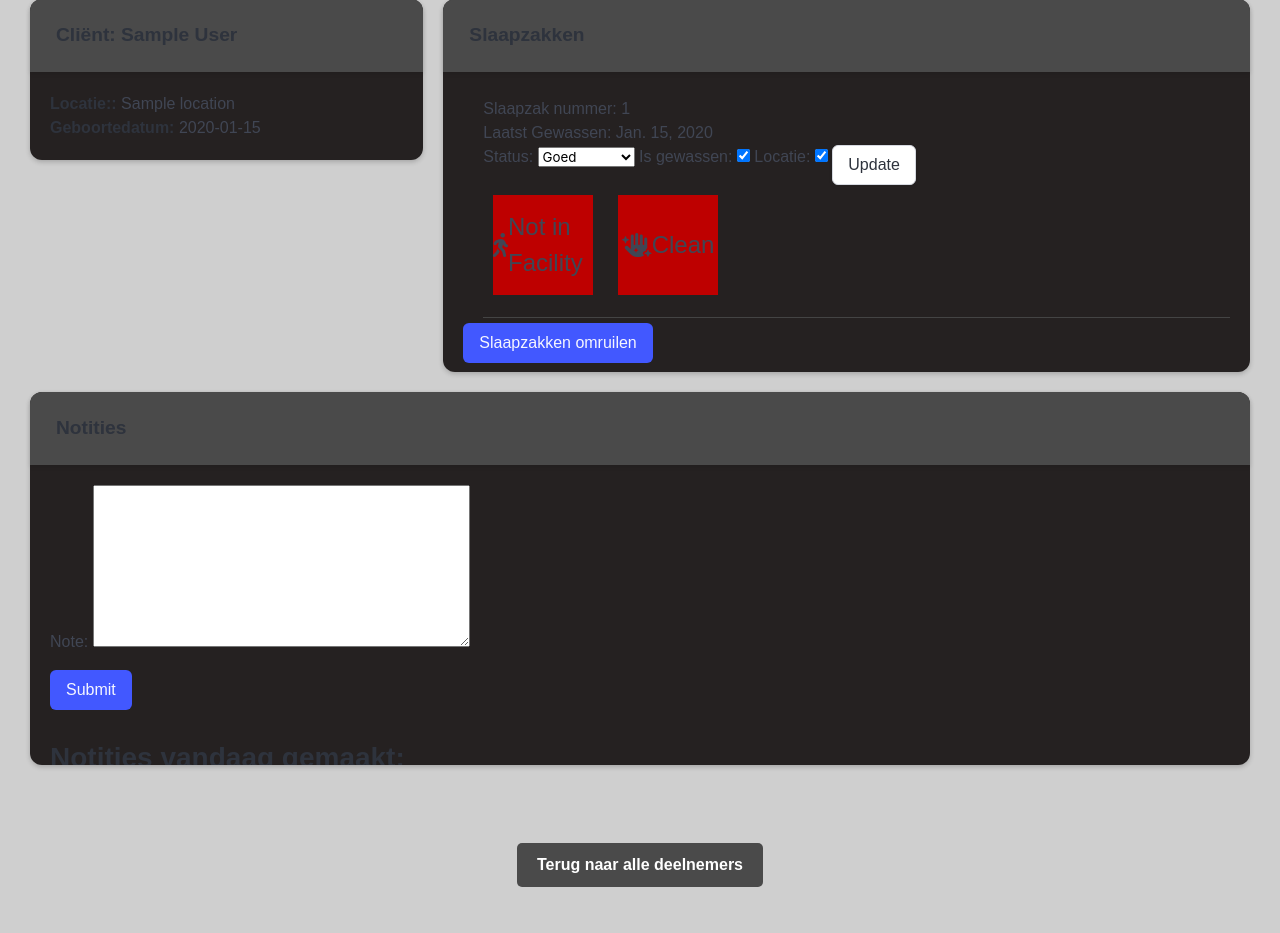
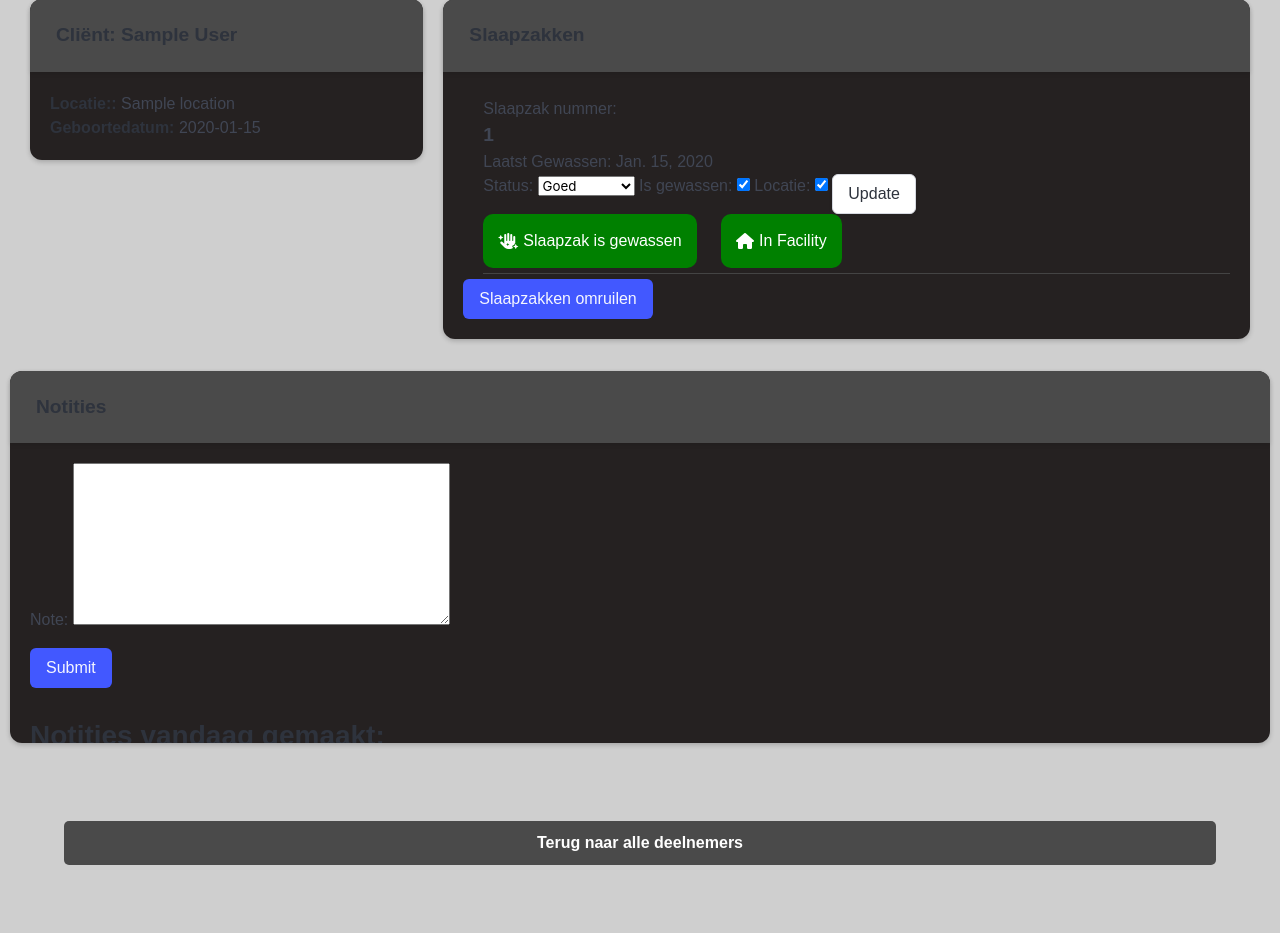
Before and after one commit to cameroncodeert/Sleeping-Bag-Project-Cameron-, a Django app: page /participants/1/ in a window 1280 px wide. Shown: the part 89-1022 px from the top of the page. Run offline with Django 4.2, Linux system fonts and the light colour scheme; a user stored in the database is signed in; tables that the repository leaves empty hold one stand-in row (values such as "Sample post").

Commit message:
added interactive buttons to change the status of in facility and is washed

```diff
--- a/Notes/templates/Notes/index.html
+++ b/Notes/templates/Notes/index.html
@@ -53,7 +53,7 @@
                 </ul>
             </div>
 
-            <h2 class="subtitle">Oudere notities:</h2>
+            <h2 class="subtitle">Eerder gemaakte notities:</h2>
             <div class="content notes">
                 <ul>
                     {% for note in new_notes %}
--- a/Participant/templates/Participant/participant_detail.html
+++ b/Participant/templates/Participant/participant_detail.html
@@ -35,47 +35,41 @@
                     <li>
                         <form method="POST" action="{% url 'bags:update' bag.pk %}">
                             {% csrf_token %}
-                            <p>Slaapzak nummer: {{ bag.pk }}</p>
+                            <p>Slaapzak nummer:</p><span class="bag-id">{{ bag.pk }}</span>
                             <p>Laatst Gewassen: {{ bag.last_washing_cycle }}</p>
                             {{ form }}
-                            <button class="button" type="submit">Update</button>
+                            <button class="button update" type="submit">Update</button>
                         </form>
-                        <div class="card-container">
-                            <input type="checkbox" class="is-in-facility" {% if bag.is_in_facility %}checked{% endif %}>
-                            <div class="card-flip">
-                                <div class="card-front">
-                                    <i class="fas fa-home"></i> <p>In Facility</p>
-                                </div>
-                                <div class="card-back">
-                                    <i class="fas fa-walking"></i> <p>Not in Facility</p>
-                                </div>
-                            </div>
+                        <div class="button-wrapper" data-name="is_washed" role='button'>
+                            <input type="checkbox"  style="display: none;" {% if bag.is_washed %}checked{% endif %}>
+                            {% if bag.is_washed %}
+                            <i class="fas fa-hand-sparkles" style="margin-right: 5px;"></i> <p style="margin: 0;">Slaapzak is gewassen</p>
+                            {%else %}
+                            <i class="fas fa-broom" style="margin-right: 5px;"></i> <p style="margin: 0;">Slaapzak is toe aan een wasbeurt </p>
+                            {%endif%}
                         </div>
-
-                        <div class="card-container">
-                            <input type="checkbox" class="is-clean" {% if bag.is_washed %}checked{% endif %}>
-                            <div class="card-flip">
-                                <div class="card-front">
-                                    <i class="fas fa-mud"></i> <p>Dirty</p>
-                                </div>
-                                <div class="card-back">
-                                    <i class="fas fa-hand-sparkles"></i> <p>Clean</p>
-                                </div>
-                            </div>
+                        <div class="button-wrapper left-margin" data-name="is_in_facility" role='button' >
+                            <input type="checkbox"  style="display: none;" {% if bag.is_in_facility %}checked{% endif %}>
+                            {% if bag.is_in_facility %}
+                            <i class="fas fa-home" style="margin-right: 5px;"></i> <p style="margin: 0;">In Facility</p>
+                            {%else %}
+                            <i class="fas fa-walking" style="margin-right: 5px;"></i> <p style="margin: 0;">Not In Facility</p>
+                            {%endif%}
                         </div>
                     </li>
-                    {% empty %}
-                    <li>Geen slaapzakken gevonden.</li>
-                    {% endfor %}
+                        {% empty %}
+                        <li>Geen slaapzakken gevonden.</li>
+                        {% endfor %}
 
-                </ul>
+                    </ul>
+                    <a href="javascript:void(0);" class="btn btn-primary swap-button" data-participant-id="{{ participant.id }}">
+                        <button class="button is-link">Slaapzakken omruilen</button></a>
+                </div>
 
                 <!-- <a href="{% url 'bags:swap_bag' participant.id %}"
                  class="btn btn-primary" >
                     <button class="button is-link">Slaapzakken omruilen</button></a> -->
 
-                <a href="javascript:void(0);" class="btn btn-primary swap-button" data-participant-id="{{ participant.id }}">
-                    <button class="button is-link">Slaapzakken omruilen</button></a>
                 <!-- Swap Button, rendered conditionnaly if we have two sleeping bags, one sleeping is dirty and the other one is clean and in the facility -->
                 <!-- {% with bag_1=bags_forms_ext.0%}
                  <p>{{bags_forms_ext.0.0.is_washed}}</p> -->
@@ -141,7 +135,7 @@
                 </ul>
             </div>
 
-            <h2 class="subtitle">Oudere notities:</h2>
+            <h2 class="subtitle">Eerder gemaakte notities:</h2>
             <div class="content notes">
                 <ul>
                     {% for note in new_notes %}
@@ -174,6 +168,25 @@
 
 <script>
 $(document).ready(function() {
+    $('.button-wrapper').click(function(){
+        // change the checked status of the current checkbox
+        const form = $(this).siblings().first().get(0)
+        // var checkbox = form.find('.is-in-facility');
+        // # var checkbox = $(this).siblings('input.is-in-facility');
+
+        const fieldToChange = $(this).data('name')
+        // console.log('here')
+        const inputToChange = form.querySelector(`input[type="checkbox"][name="${fieldToChange}"]`)
+        // console.log("input", inputToChange)
+        inputToChange.checked = !inputToChange.checked
+
+
+        // press the update button
+        const updateButton = form.querySelector('.update')
+        updateButton.click()
+        updateButton.disabled = true
+    })
+
     $('.swap-button').click(function() {
         var participantId = $(this).data('participant-id');
         var ajaxUrl = `{% url 'bags:swap_bag' 0 %}`.replace('0', participantId);
@@ -244,10 +257,12 @@
         });
     });
 });
+console.log(document.querySelectorAll('.is-in-facility, .is-clean'))
 
 document.querySelectorAll('.is-in-facility, .is-clean').forEach(checkbox => {
     checkbox.addEventListener('change', function() {
         const cardFlip = this.nextElementSibling;
+        console.log('cardFlip', cardFlip)
         cardFlip.style.transition = 'transform 0.6s';
         if (this.checked) {
             cardFlip.style.transform = 'rotateY(180deg)';
--- a/Participant/views.py
+++ b/Participant/views.py
@@ -53,7 +53,7 @@
 @login_required
 def participant_detail(request, id):
     participant = get_object_or_404(Participant, pk=id)
-    sleeping_bags = SleepingBags.objects.filter(linked_participant=participant).order_by('-is_washed')
+    sleeping_bags = SleepingBags.objects.filter(linked_participant=participant)
     bags_forms = [SleepingBagsForm(instance=sleeping_bag) for sleeping_bag in sleeping_bags]
     bags_forms_ext = zip(sleeping_bags, bags_forms)
 
--- a/static/css/main.css
+++ b/static/css/main.css
@@ -224,9 +224,14 @@
     flex-wrap: wrap;
     justify-content: space-around;
     gap: 20px;
+    position: relative;
 }
 
-
+.delete-button {
+    position: absolute;
+    bottom: 1rem;
+    right: 1rem;
+}
 
 .participant-card {
     background-color: #f9f9f9;
@@ -236,6 +241,7 @@
     width: 300px;
     color: inherit;
 }
+
 
 .return-button {
     display: block;
@@ -264,7 +270,13 @@
     background-color: #ccc;
     border-color: #ccc;
 }
-.card-container {
+
+.bag-id {
+    font-size: 1.2em;
+    font-weight: bold;
+}
+
+/* .card-container {
     perspective: 1000px;
     display: inline-block;
     margin: 10px;
@@ -306,4 +318,20 @@
 .card-container .is-in-facility,
 .card-container .is-clean {
     display: none;
+} */
+
+.button-wrapper {
+    display: inline-flex;
+    align-items: center;
+    color: white;
+    padding: 15px;
+    border-radius: 10px;
+    cursor: pointer;
+    background-color: red;
 }
+.left-margin {
+    margin-left: 20px;
+}
+.button-wrapper:has(input[type="checkbox"]:checked) {
+    background-color: green;
+}
```
Also changed, not shown: Notes/templates/Notes/landing_page.html (+9 -6 lines).
